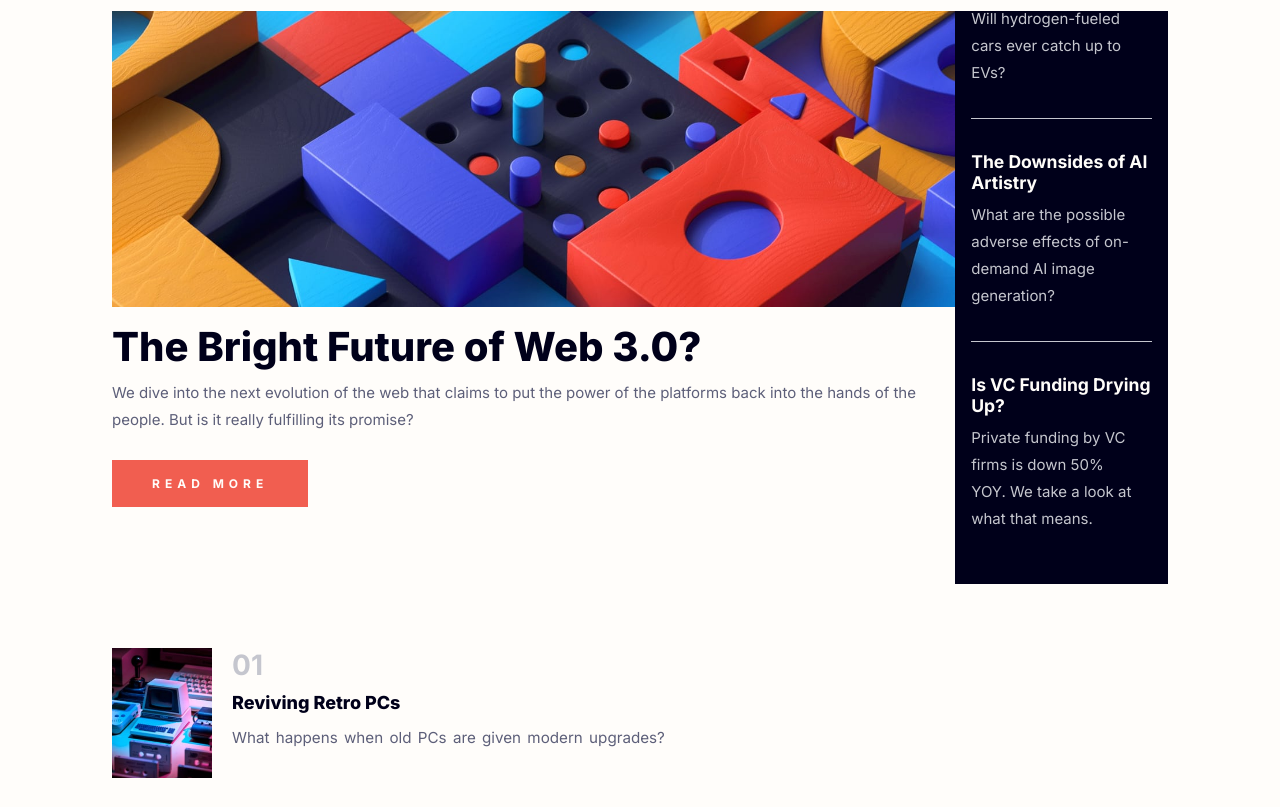
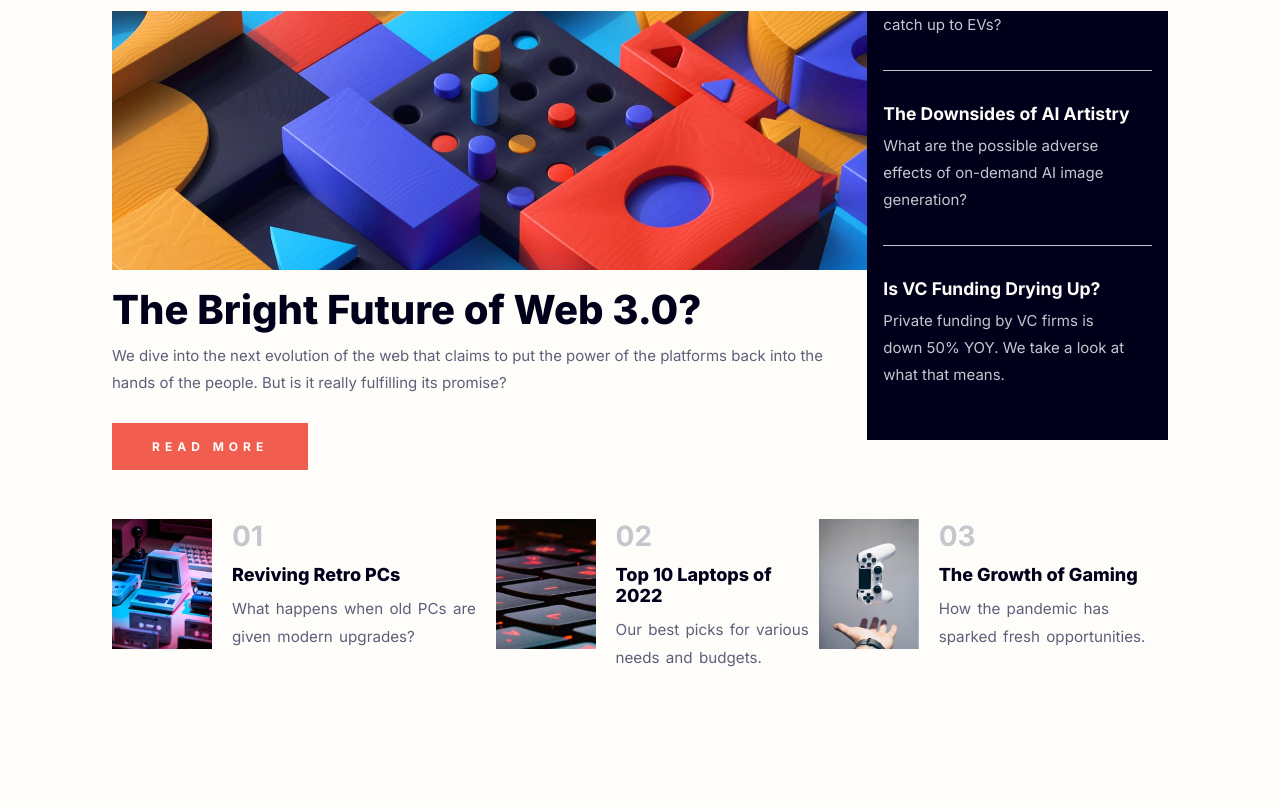
Before and after one commit to zp021/Frontend-mentor-newa-homepage, a plain HTML site: page index.html in a window 1280 px wide. Shown: the part 136-943 px from the top of the page. After the commit the page ends 839 px from the top, so only its background shows below. Drawn offline with Linux system fonts and the light colour scheme.

Commit message:
a commit after a while

```diff
--- a/index.css
+++ b/index.css
@@ -296,4 +296,13 @@ nav {
         flex-direction: row;
     }
 
+    .featured-section {
+        width: 55rem;
+    }
+
+    .top-3-section {
+        display: flex;
+        flex-direction: row;
+    }
+
 }
```
